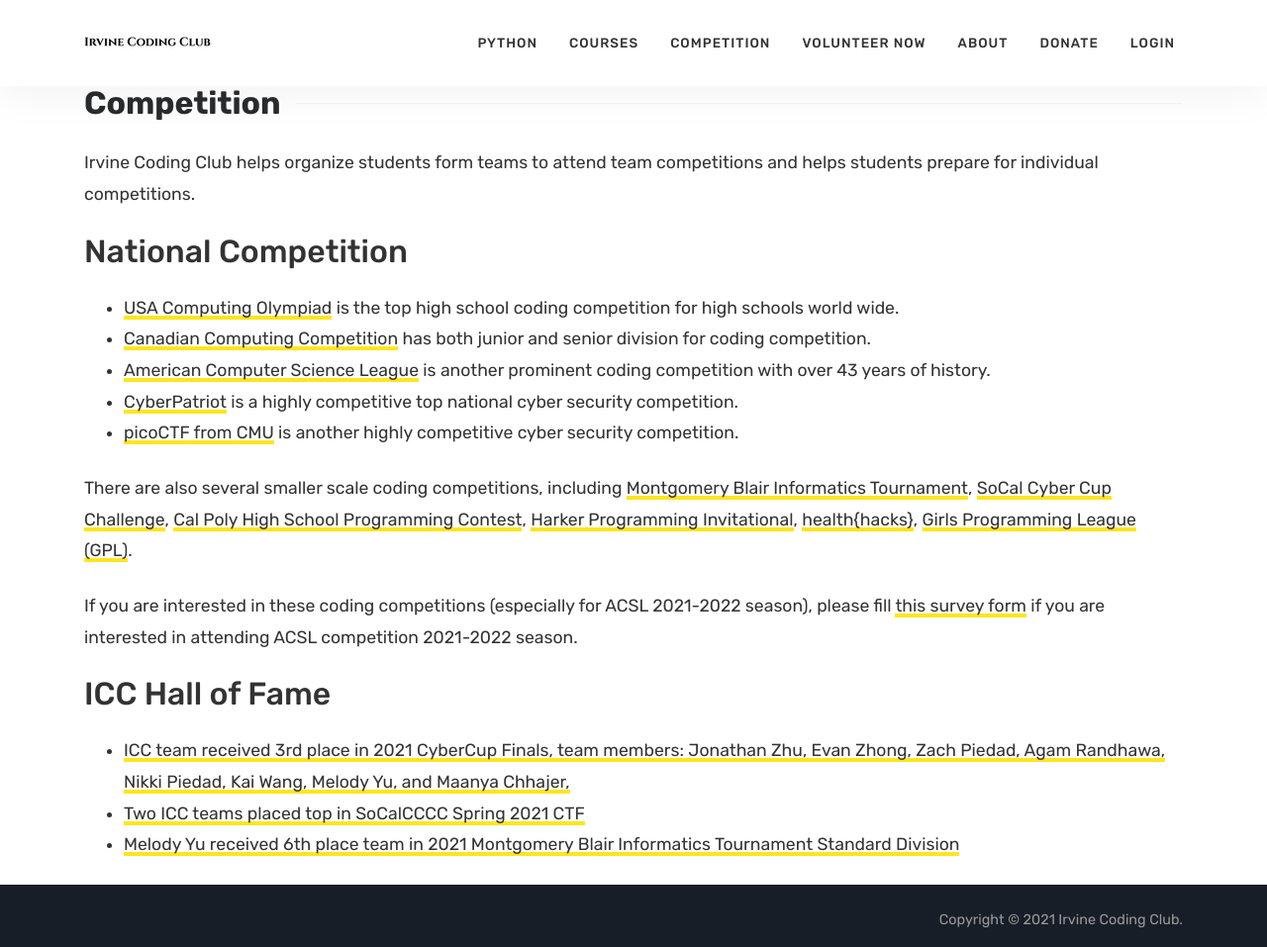
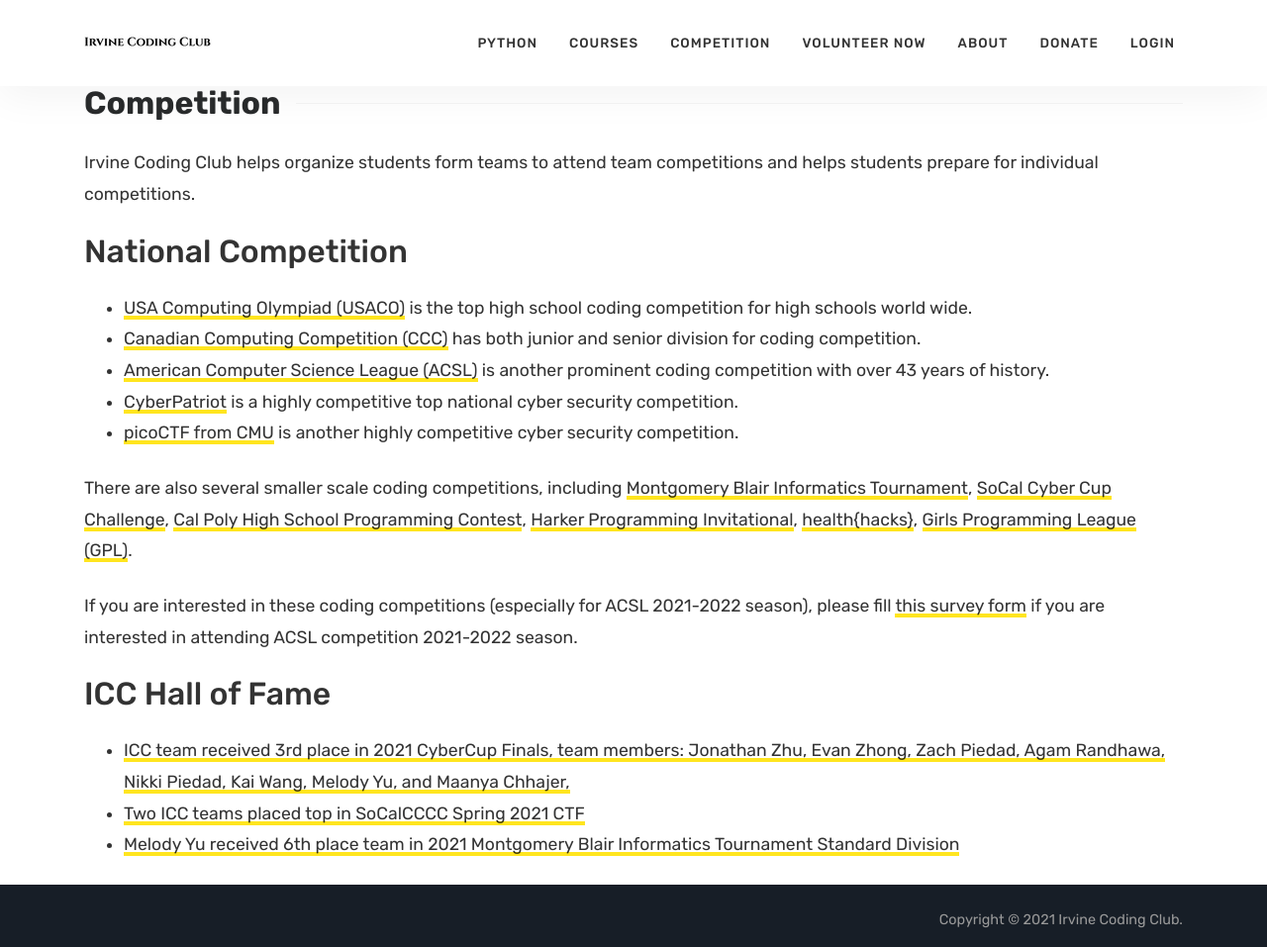
Before and after one commit to irvinecodingclub/irvinecodingclub.github.io, a Jekyll site: the page built from competition.md, in a window 1280 px wide and 957 px high. Shown: the whole window at 99% size. Built offline with Jekyll 4.4.1, drawn with Linux system fonts in a browser that asks for light colours.

Commit message:
competition

```diff
--- a/competition.md
+++ b/competition.md
@@ -6,9 +6,9 @@
 Irvine Coding Club helps organize students form teams to attend team competitions and helps students prepare for individual competitions.
 
 ## National Competition
-* [USA Computing Olympiad](http://usaco.org/index.php) is the top high school coding competition for high schools world wide.
-* [Canadian Computing Competition](https://www.competitionsciences.org/competitions/canadian-computing-competition/) has both junior and senior division for coding competition.
-* [American Computer Science League](https://www.acsl.org/) is another prominent coding competition with over 43 years of history.
+* [USA Computing Olympiad (USACO)](http://usaco.org/index.php) is the top high school coding competition for high schools world wide.
+* [Canadian Computing Competition (CCC)](https://www.competitionsciences.org/competitions/canadian-computing-competition/) has both junior and senior division for coding competition.
+* [American Computer Science League (ACSL)](https://www.acsl.org/) is another prominent coding competition with over 43 years of history.
 * [CyberPatriot](https://www.uscyberpatriot.org/) is a highly competitive top national cyber security competition.
 * [picoCTF from CMU](https://picoctf.org/) is another highly competitive cyber security competition.
 
```
